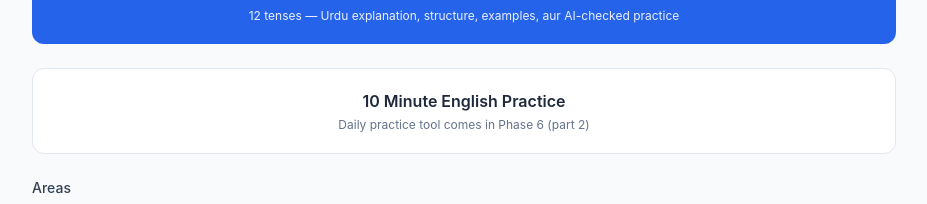
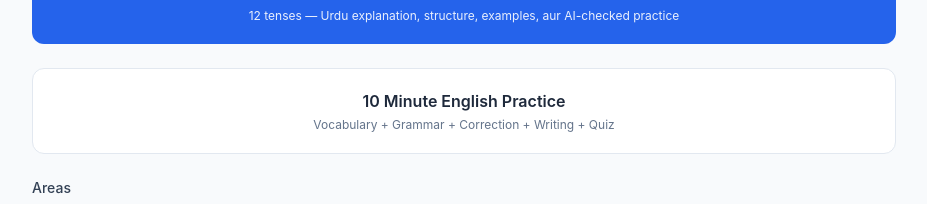
Before and after one commit to cryptopknews-glitch/Study-, a Next.js app: page /english in a window 1280 px wide. Shown: the part 205-409 px from the top of the page, without its empty margins (176-1103 px from the left). Built offline with nearby package versions, Linux system fonts and the light colour scheme.

Commit message:
Phase 6: Create/Update src/app/english/page.tsx

```diff
--- a/src/app/english/page.tsx
+++ b/src/app/english/page.tsx
@@ -21,12 +21,15 @@ export default function EnglishPage() {
         </p>
       </Link>
 
-      <div className="rounded-xl bg-white border border-slate-200 p-5 text-center">
+      <Link
+        href="/english/practice"
+        className="block rounded-xl bg-white border border-slate-200 p-5 text-center active:bg-slate-50"
+      >
         <p className="font-semibold text-slate-800">10 Minute English Practice</p>
         <p className="text-xs font-normal text-slate-500 mt-1">
-          Daily practice tool comes in Phase 6 (part 2)
+          Vocabulary + Grammar + Correction + Writing + Quiz
         </p>
-      </div>
+      </Link>
 
       <div>
         <p className="text-sm font-medium text-slate-700 mb-2">Areas</p>
```
